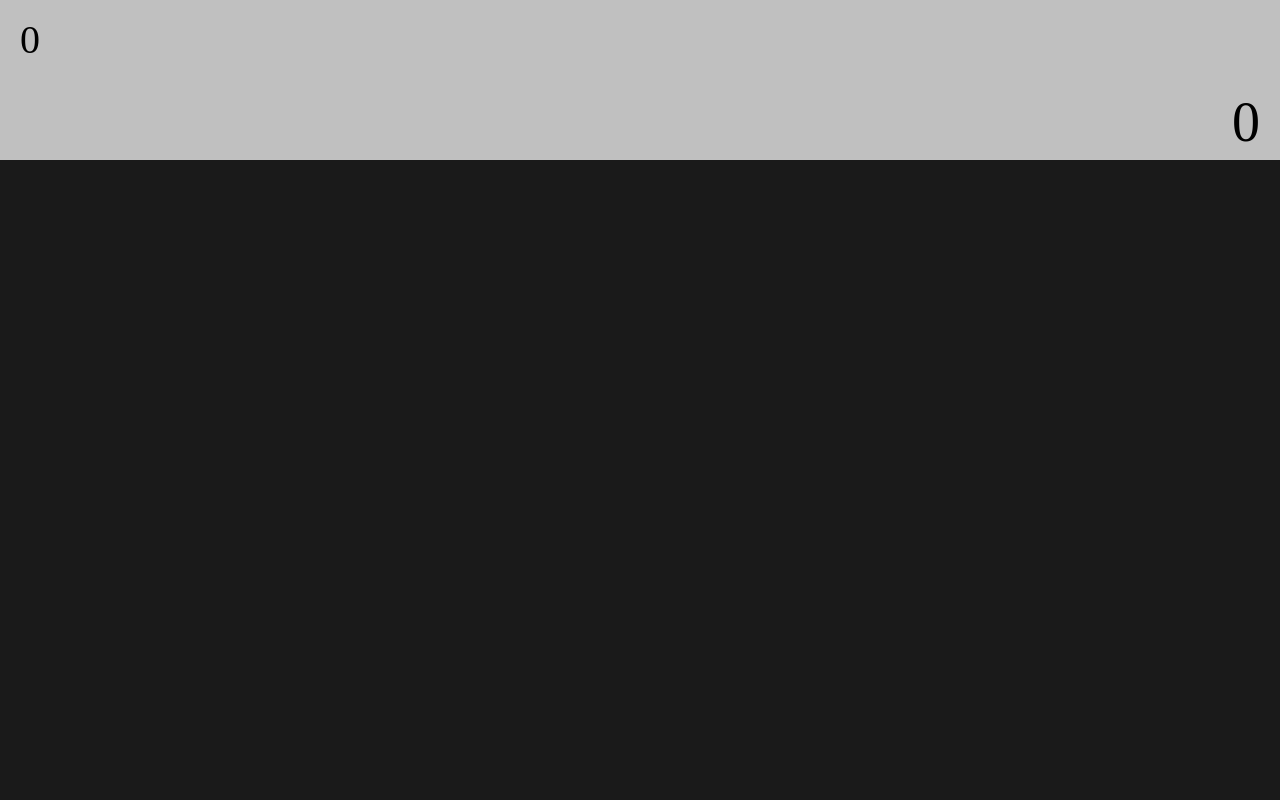
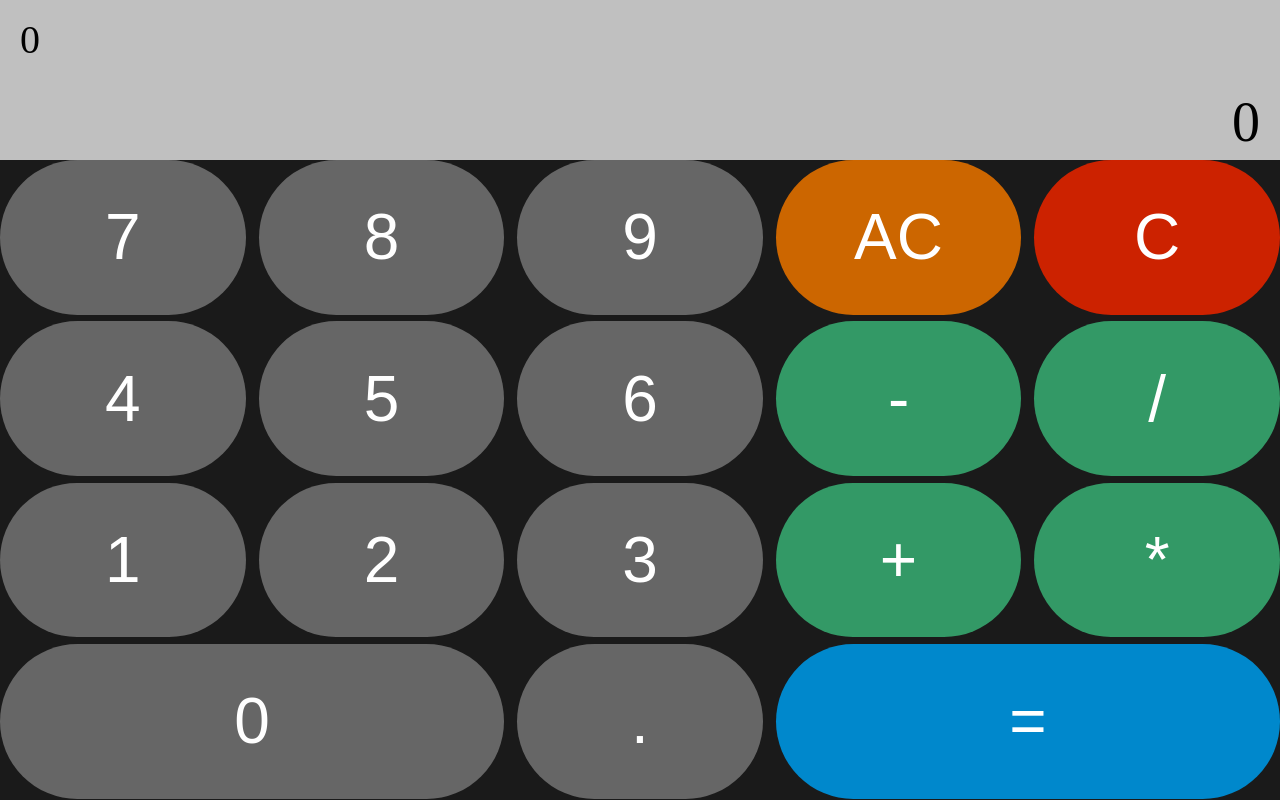
Before and after one commit to jonathanhhoward/calculator, an Angular app: page / in a window 1280 px wide. Built offline with nearby package versions, Linux system fonts and the light colour scheme.

Commit message:
Fill keypad

```diff
--- a/src/app/keypad/keypad.component.html
+++ b/src/app/keypad/keypad.component.html
@@ -1 +1,20 @@
-<div class="Keypad"></div>
+<div class="Keypad">
+  <button class="Key clear" id="clear">C</button>
+  <button class="Key delete" id="delete">AC</button>
+  <button class="Key operator" id="divide">/</button>
+  <button class="Key operator" id="multiply">*</button>
+  <button class="Key operator" id="add">+</button>
+  <button class="Key operator" id="subtract">-</button>
+  <button class="Key equals" id="equals">=</button>
+  <button class="Key digit" id="decimal">.</button>
+  <button class="Key digit" id="zero">0</button>
+  <button class="Key digit" id="one">1</button>
+  <button class="Key digit" id="two">2</button>
+  <button class="Key digit" id="three">3</button>
+  <button class="Key digit" id="four">4</button>
+  <button class="Key digit" id="five">5</button>
+  <button class="Key digit" id="six">6</button>
+  <button class="Key digit" id="seven">7</button>
+  <button class="Key digit" id="eight">8</button>
+  <button class="Key digit" id="nine">9</button>
+</div>
```
